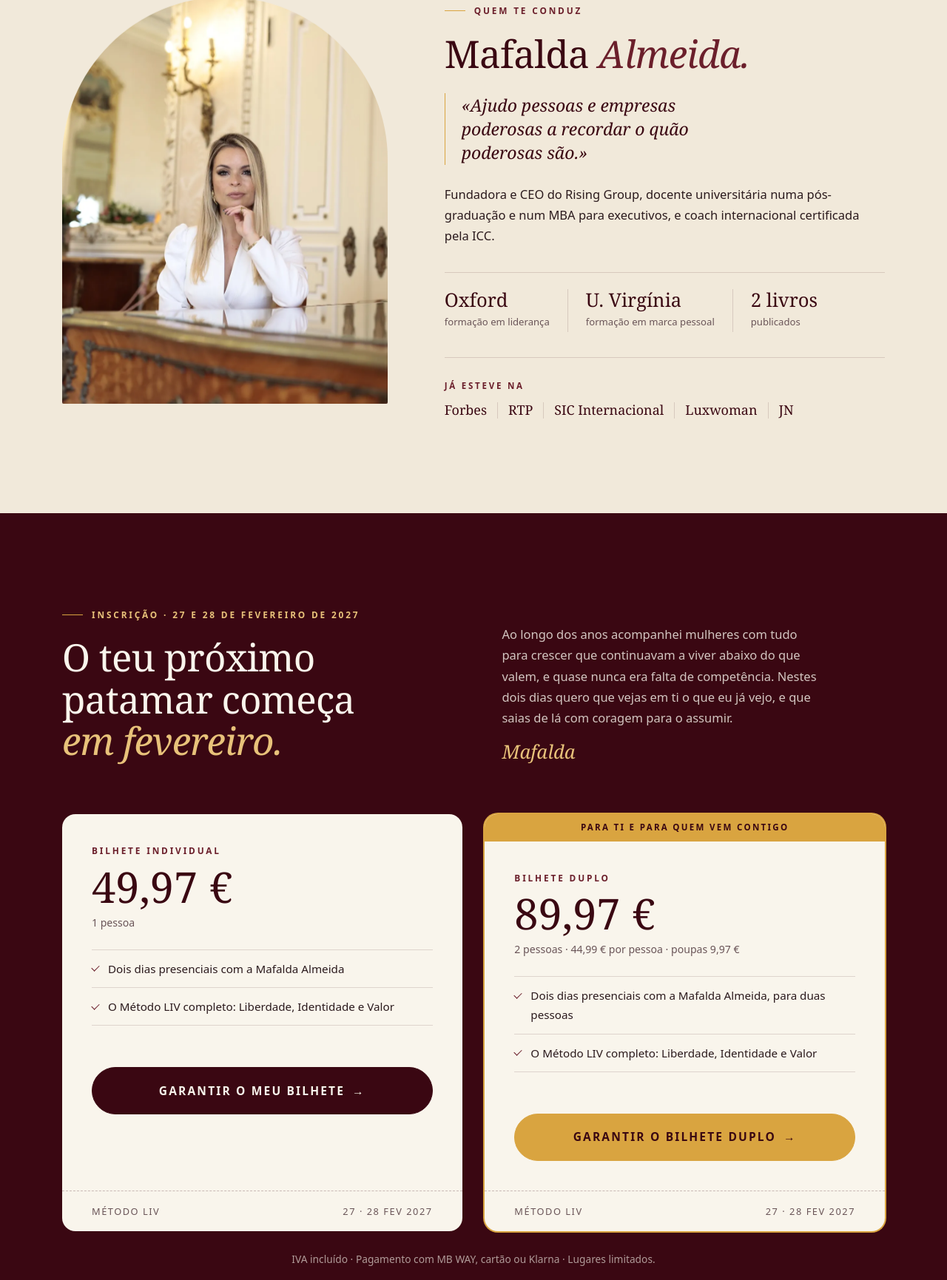
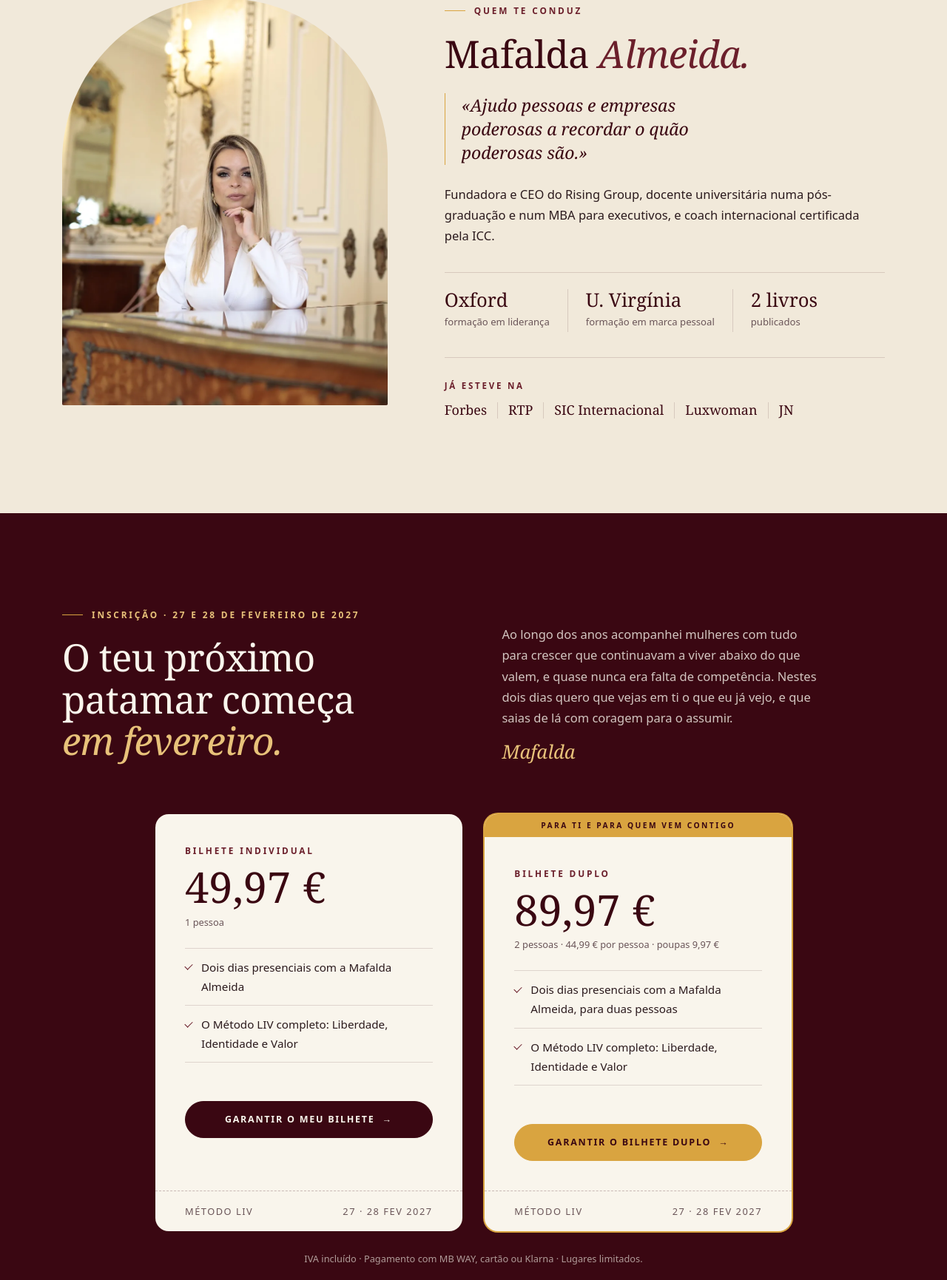
Before and after one commit to siqueirawhelisson-design/metodo-liv, a plain HTML site: page index.html in a window 1280 px wide. Shown: the part 2260-3991 px from the top of the page at 74% size. Drawn offline with Linux system fonts and the light colour scheme; a web font is replaced by a local one.

Commit message:
Fotos voltam a aparecer, bilhetes mais compactos e contacto WhatsApp para dúvidas
Co-Authored-By: Claude Opus 5.5 <noreply@anthropic.com>
Claude-Session: https://claude.ai/code/session_01LfWUhj3QEXYFQHs7pY6TRY

```diff
--- a/index.html
+++ b/index.html
@@ -218,7 +218,25 @@ p + p{margin-top:16px}
 .bilhete.bilhete--destaque .btn{background:var(--dourado);border-color:var(--dourado);color:var(--vinho)}
 .bilhete.bilhete--destaque .btn::before{background:var(--vinho)}
 .bilhete.bilhete--destaque .btn:hover{color:var(--marfim)}
+.duvidas{margin:14px auto 0;text-align:center;font-size:.9rem;color:rgba(249,245,236,.75);max-width:none}
+.duvidas a{color:var(--dourado-claro);text-decoration:none;border-bottom:1px solid rgba(232,194,122,.45);padding-bottom:1px;transition:border-color .3s}
+.duvidas a:hover{border-color:var(--dourado-claro)}
+.rodape__wa{margin-top:18px;font-size:.84rem;letter-spacing:.04em;color:rgba(249,245,236,.7)!important;border-bottom:1px solid transparent;transition:border-color .3s,color .3s}
+.rodape__wa:hover{color:var(--dourado-claro)!important;border-color:currentColor}
 .bilhetes__micro{margin:26px auto 0;text-align:center;font-size:.86rem;color:rgba(249,245,236,.62);max-width:none}
+/* bilhetes mais compactos e finos: largura contida, preço menor, botão normal */
+.bilhetes{max-width:860px;margin-inline:auto}
+.bilhete{border-radius:14px}
+.bilhete__topo{padding:clamp(24px,2.6vw,34px)}
+.bilhete__tipo{font-size:.68rem;letter-spacing:.26em}
+.bilhete__preco{margin-top:12px;font-size:clamp(2.1rem,3.2vw,2.7rem)}
+.bilhete__nota{font-size:.8rem}
+.inclui{margin-top:20px;margin-bottom:24px}
+.inclui li{padding:10px 0;font-size:.88rem}
+.bilhete .btn{min-height:50px;padding:16px 24px;font-size:12.5px;letter-spacing:.14em;margin-top:auto}
+.bilhete__talao{padding:12px clamp(24px,2.6vw,34px);font-size:.68rem;letter-spacing:.16em}
+.bilhete__faixa{padding:8px 14px;font-size:.64rem;letter-spacing:.24em}
+.bilhetes__micro{font-size:.8rem}
 @media (max-width:860px){.bilhetes{grid-template-columns:1fr}.bilhete--destaque{order:-1}}
 .carta{margin-top:26px;max-width:46ch}
 .assinatura{margin-top:18px;font:italic 400 1.6rem/1 var(--f-titulo);color:var(--dourado-claro)}
@@ -263,9 +281,10 @@ p + p{margin-top:16px}
 /* entrada ao rolar: sobe e aparece, em cascata (--i) */
 .js .rv{opacity:0;transform:translateY(32px);transition:opacity 1s var(--ease-suave),transform 1.1s var(--ease-suave);transition-delay:calc(var(--i,0) * 90ms)}
 .js .rv.in{opacity:1;transform:none}
-/* fotos: abrem de baixo para cima como uma cortina, sem deslocar a página */
-.js .rv-foto{clip-path:inset(100% 0 0 0);transition:clip-path 1.3s var(--ease-suave)}
-.js .rv-foto.in{clip-path:inset(0 0 0 0)}
+/* fotos: entram com fade e um ligeiro zoom a assentar.
+   (Não usar clip-path no elemento observado: o IntersectionObserver vê-o como invisível e a foto nunca aparece.) */
+.js .rv-foto{transform:translateY(32px) scale(.97)}
+.js .rv-foto.in{transform:none}
 /* filete dos eyebrows desenha-se da esquerda */
 .js .eyebrow.rv::before{transform:scaleX(0);transform-origin:left;transition:transform .9s var(--ease-suave) .25s}
 .js .eyebrow.rv.in::before{transform:scaleX(1)}
@@ -310,7 +329,7 @@ p + p{margin-top:16px}
 @media (prefers-reduced-motion:reduce){
   *,*::before,*::after{animation:none!important;transition:none!important;scroll-behavior:auto!important}
   .js .rv{opacity:1;transform:none}
-  .js .rv-foto{clip-path:none}
+  .js .rv-foto{transform:none}
   .js .pilares li.rv::before,.js .eyebrow.rv::before{transform:none}
   [data-parallax]{translate:none!important}
 }
@@ -438,7 +457,7 @@ p + p{margin-top:16px}
               <li>Dois dias presenciais com a Mafalda Almeida</li>
               <li>O Método LIV completo: Liberdade, Identidade e Valor</li>
             </ul>
-            <a class="btn btn--grande" data-checkout="individual" href="#inscricao">Garantir o meu bilhete <span class="seta">→</span></a>
+            <a class="btn" data-checkout="individual" href="#inscricao">Garantir o meu bilhete <span class="seta">→</span></a>
           </div>
           <div class="bilhete__talao"><span>Método LIV</span><span>27 · 28 fev 2027</span></div>
         </div>
@@ -453,12 +472,13 @@ p + p{margin-top:16px}
               <li>Dois dias presenciais com a Mafalda Almeida, para duas pessoas</li>
               <li>O Método LIV completo: Liberdade, Identidade e Valor</li>
             </ul>
-            <a class="btn btn--grande" data-checkout="duplo" href="#inscricao">Garantir o bilhete duplo <span class="seta">→</span></a>
+            <a class="btn" data-checkout="duplo" href="#inscricao">Garantir o bilhete duplo <span class="seta">→</span></a>
           </div>
           <div class="bilhete__talao"><span>Método LIV</span><span>27 · 28 fev 2027</span></div>
         </div>
       </div>
       <p class="bilhetes__micro rv">IVA incluído · Pagamento com MB WAY, cartão ou Klarna · Lugares limitados.</p>
+      <p class="duvidas rv">Tens alguma dúvida? Fala connosco no <a href="https://wa.me/351935549884?text=Ol%C3%A1%21%20Tenho%20uma%20d%C3%BAvida%20sobre%20o%20M%C3%A9todo%20LIV." target="_blank" rel="noopener">WhatsApp: +351 935 549 884</a></p>
     </div>
   </section>
 </main>
@@ -469,6 +489,7 @@ p + p{margin-top:16px}
       <img class="logo" src="assets/img/logo-liv.webp" width="599" height="288" alt="Método LIV: Liberdade, Identidade e Valor">
       <p class="rodape__data">27 e 28 de fevereiro de 2027</p>
       <a class="btn" href="#inscricao">Quero o meu lugar <span class="seta">→</span></a>
+      <a class="rodape__wa" href="https://wa.me/351935549884?text=Ol%C3%A1%21%20Tenho%20uma%20d%C3%BAvida%20sobre%20o%20M%C3%A9todo%20LIV." target="_blank" rel="noopener">Dúvidas? WhatsApp +351 935 549 884</a>
     </div>
     <div class="rodape__base">
       <span>© <span id="ano"></span> Mafalda Almeida</span>
```
